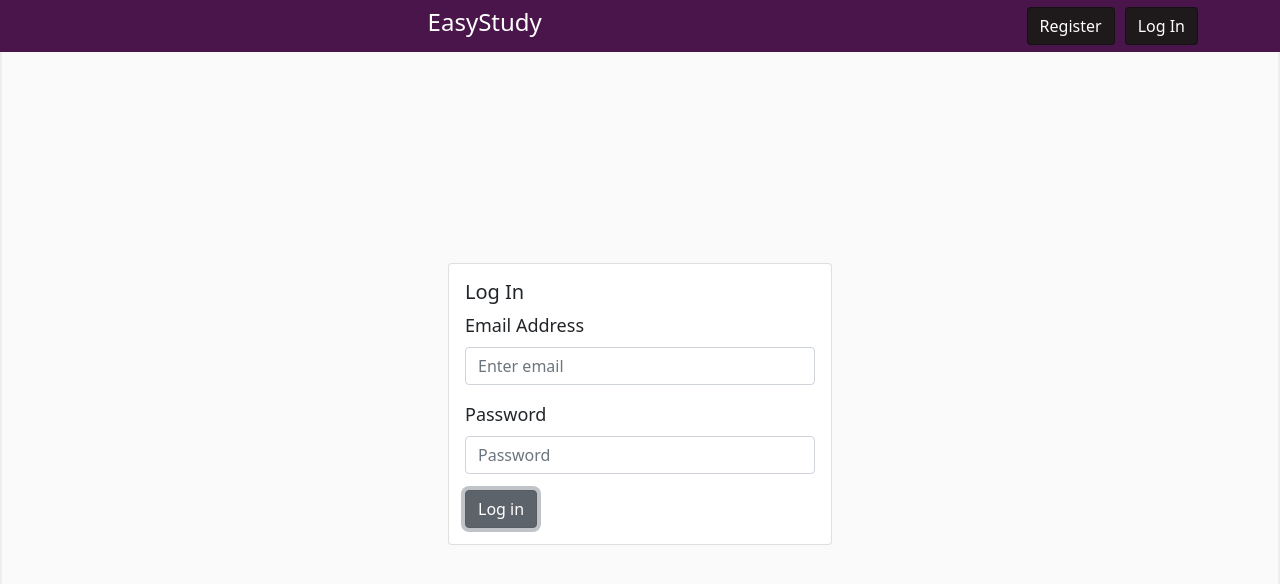
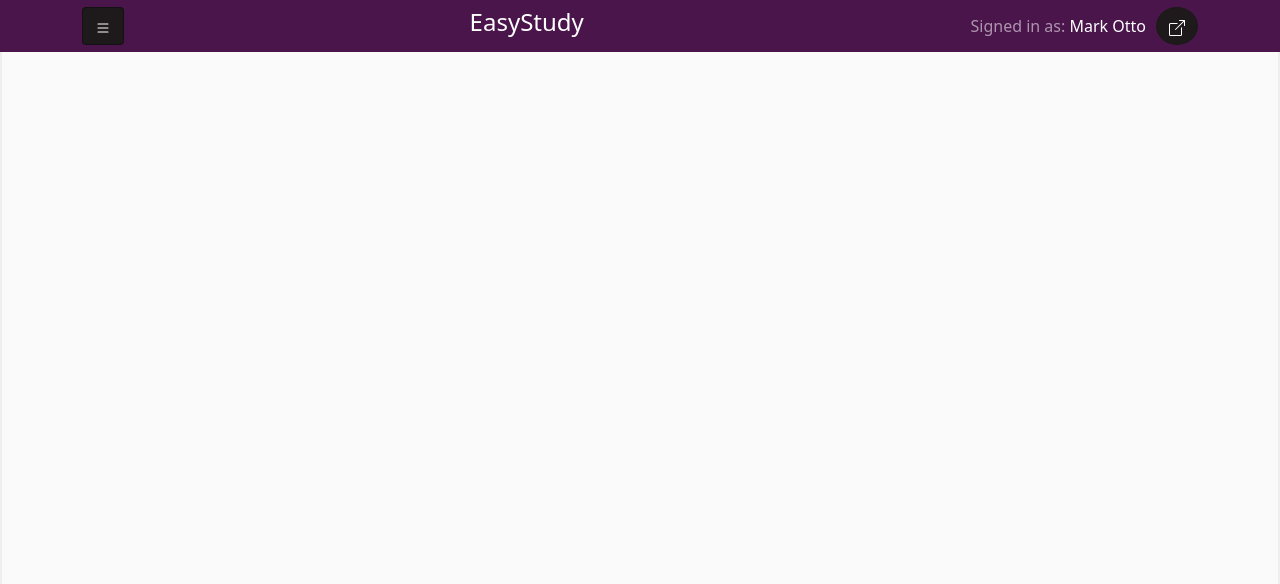
Before and after one commit to joacocruz6/easy_study, a React (Create React App) app: page /login in a window 1280 px wide. Both pictures are taken after a click on the button "Log in". Shown: the top 584 px of the page. Built offline with nearby package versions, Linux system fonts and the light colour scheme.

Commit message:
feat(auth): add basic log in and log out authentication

```diff
--- a/src/App.js
+++ b/src/App.js
@@ -16,13 +16,17 @@ import AnonymousLanding from "./components/AnonymousLanding/AnonymousLanding";
 
 const Main = (props) => {
 	const isAuthenticated = props.isAuthenticated;
-	const setIsAuthenticated = props.setIsAuthenticated;
+	const authenticate = props.authenticate;
+	const logout = props.logout;
 
 	let routes = (
 		<>
 			<Route path="/" element={<AnonymousLanding />}></Route>
 			<Route path="account/create" element={<CreateAccountForm />} />
-			<Route path="login" element={<LoginPage />} />
+			<Route
+				path="login"
+				element={<LoginPage authenticate={authenticate} />}
+			/>
 		</>
 	);
 	if (isAuthenticated) {
@@ -53,16 +57,23 @@ const Main = (props) => {
 };
 
 function App() {
-	const [isAuthenticated, setIsAuthenticated] = useState(false);
+	const haveAuthToken = localStorage.getItem("token") !== null;
+	const [isAuthenticated, setIsAuthenticated] = useState(haveAuthToken);
+	const authenticate = () => {
+		localStorage.setItem("token", "Waky token");
+		setIsAuthenticated(true);
+	};
+	const logout = () => {
+		setIsAuthenticated(false);
+		localStorage.removeItem("token");
+	};
 	return (
 		<div className="App">
-			<Navigation
-				isAuthenticated={isAuthenticated}
-				setIsAuthenticated={setIsAuthenticated}
-			/>
+			<Navigation isAuthenticated={isAuthenticated} logout={logout} />
 			<Main
 				isAuthenticated={isAuthenticated}
-				setIsAuthenticated={setIsAuthenticated}
+				authenticate={authenticate}
+				logout={logout}
 			/>
 		</div>
 	);
--- a/src/components/LoginPage/LoginPage.jsx
+++ b/src/components/LoginPage/LoginPage.jsx
@@ -5,6 +5,7 @@ import Card from "react-bootstrap/Card";
 import "./LoginPage.css";
 
 const LoginPage = (props) => {
+	const authenticate = props.authenticate;
 	return (
 		<>
 			<Card className="login_card">
@@ -30,6 +31,7 @@ const LoginPage = (props) => {
 						variant="secondary"
 						type="submit"
 						className="login_button"
+						onClick={authenticate}
 					>
 						Log in
 					</Button>
--- a/src/components/Navbar/Navbar.jsx
+++ b/src/components/Navbar/Navbar.jsx
@@ -8,13 +8,14 @@ import NavigationRegister from "./NavigationMenu/NavigationRegister/NavigationRe
 
 const NavbarProfile = (props) => {
 	const isAuthenticated = props.isAuthenticated;
+	const logout = props.logout;
 	if (isAuthenticated) {
 		return (
 			<>
 				<Navbar.Text>
 					Signed in as: <span className="user_text">Mark Otto</span>
 				</Navbar.Text>
-				<NavigationLogout />
+				<NavigationLogout logout={logout} />
 			</>
 		);
 	}
@@ -28,7 +29,8 @@ const NavbarProfile = (props) => {
 
 const Navigation = (props) => {
 	const isAuthenticated = props.isAuthenticated;
-	const menu = isAuthenticated ? <NavigationMenu /> : "";
+	const logout = props.logout;
+	const menu = isAuthenticated ? <NavigationMenu logout={logout} /> : "";
 
 	return (
 		<>
@@ -42,7 +44,10 @@ const Navigation = (props) => {
 						</Navbar.Brand>
 					</Navbar.Collapse>
 					<Navbar.Collapse className="justify-content-end">
-						<NavbarProfile isAuthenticated={isAuthenticated} />
+						<NavbarProfile
+							isAuthenticated={isAuthenticated}
+							logout={logout}
+						/>
 					</Navbar.Collapse>
 				</Container>
 			</Navbar>
--- a/src/components/Navbar/NavigationMenu/NavigationLogout/NavigationLogout.jsx
+++ b/src/components/Navbar/NavigationMenu/NavigationLogout/NavigationLogout.jsx
@@ -11,14 +11,19 @@ const renderTooltip = (props) => (
 	</Tooltip>
 );
 
-const NavigationLogout = () => {
+const NavigationLogout = (props) => {
+	const logout = props.logout;
 	return (
 		<OverlayTrigger
 			placement="bottom"
 			delay={{ show: 250, hide: 400 }}
 			overlay={renderTooltip}
 		>
-			<Button className="logout_button" variant="secondary">
+			<Button
+				className="logout_button"
+				variant="secondary"
+				onClick={logout}
+			>
 				<BsBoxArrowUpRight />
 			</Button>
 		</OverlayTrigger>
--- a/src/components/Navbar/NavigationMenu/NavigationMenu.jsx
+++ b/src/components/Navbar/NavigationMenu/NavigationMenu.jsx
@@ -47,7 +47,8 @@ const ExercisesDropdown = () => {
 	);
 };
 
-const NavigationMenu = () => {
+const NavigationMenu = (props) => {
+	const logout = props.logout;
 	const [show, setShow] = useState(false);
 
 	const handleClose = () => setShow(false);
@@ -77,7 +78,7 @@ const NavigationMenu = () => {
 						<NavigationItem link="/" text="Home" />
 						<ExercisesDropdown />
 					</div>
-					<NavigationProfile />
+					<NavigationProfile logout={logout} />
 				</Offcanvas.Body>
 			</Offcanvas>
 		</>
--- a/src/components/Navbar/NavigationMenu/NavigationProfile/NavigationProfile.jsx
+++ b/src/components/Navbar/NavigationMenu/NavigationProfile/NavigationProfile.jsx
@@ -12,7 +12,8 @@ const renderTooltip = (props) => (
 	</Tooltip>
 );
 
-const NavigationProfile = () => {
+const NavigationProfile = (props) => {
+	const logout = props.logout;
 	return (
 		<div className="profile_section">
 			<span>Mark Otto</span>
@@ -30,7 +31,7 @@ const NavigationProfile = () => {
 						<BsFillGearFill className="gear_position" />
 					</Button>
 				</OverlayTrigger>
-				<NavigationLogout />
+				<NavigationLogout logout={logout} />
 			</div>
 		</div>
 	);
```
